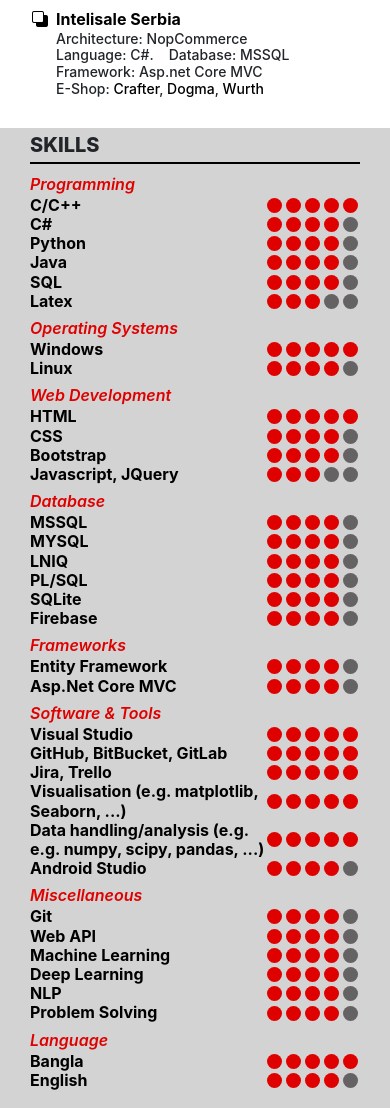
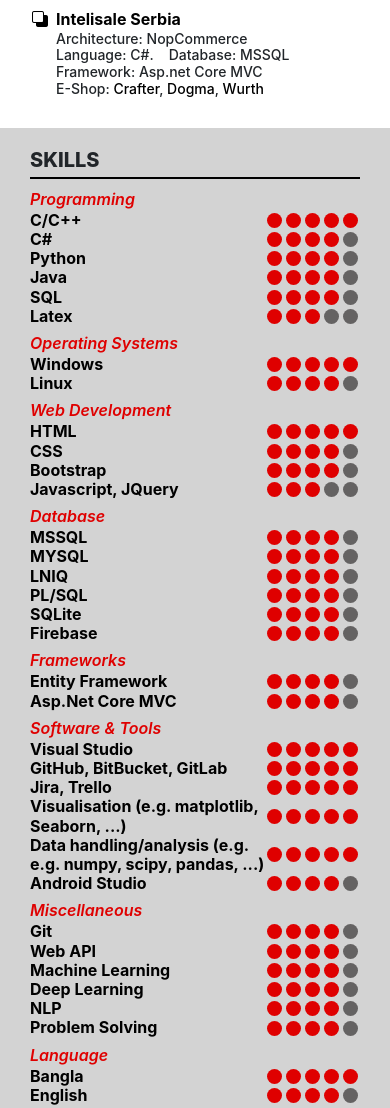
Before and after one commit to rejonehridoy/resume, a plain HTML site: page index.html in a window 390 px wide. Shown: the part 882-1990 px from the top of the page. Drawn offline with nearby package versions, Linux system fonts and the light colour scheme.

Commit message:
skills and education design updated for smaller device

```diff
--- a/styles/style.css
+++ b/styles/style.css
@@ -185,4 +185,7 @@ a:hover{
         width: 140px;
         height: auto;
     }
+    .skills-section h5, .education h5{
+        padding-top: 15px;
+    }
 }
```
